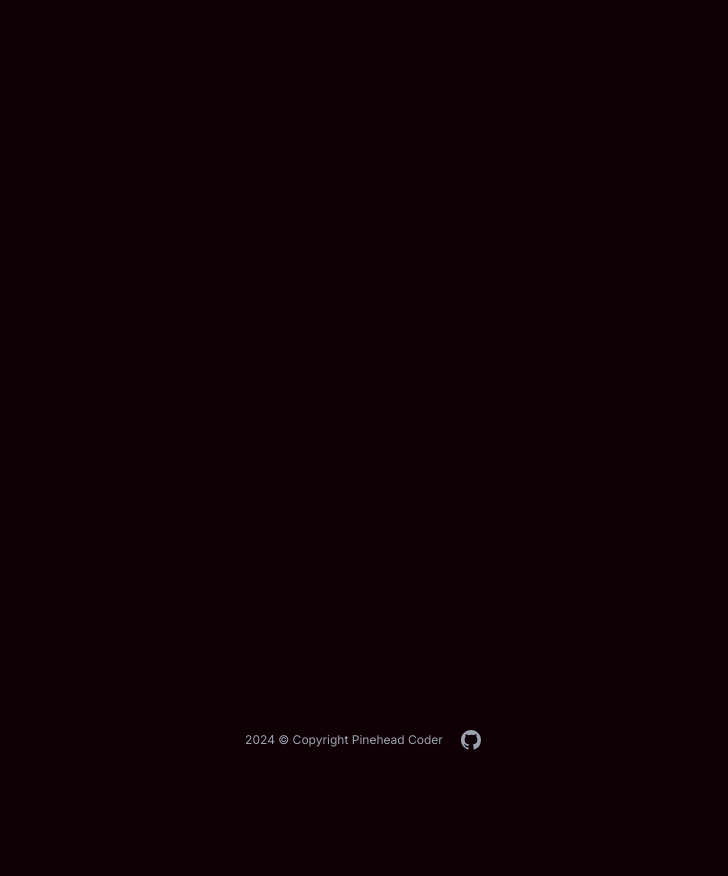
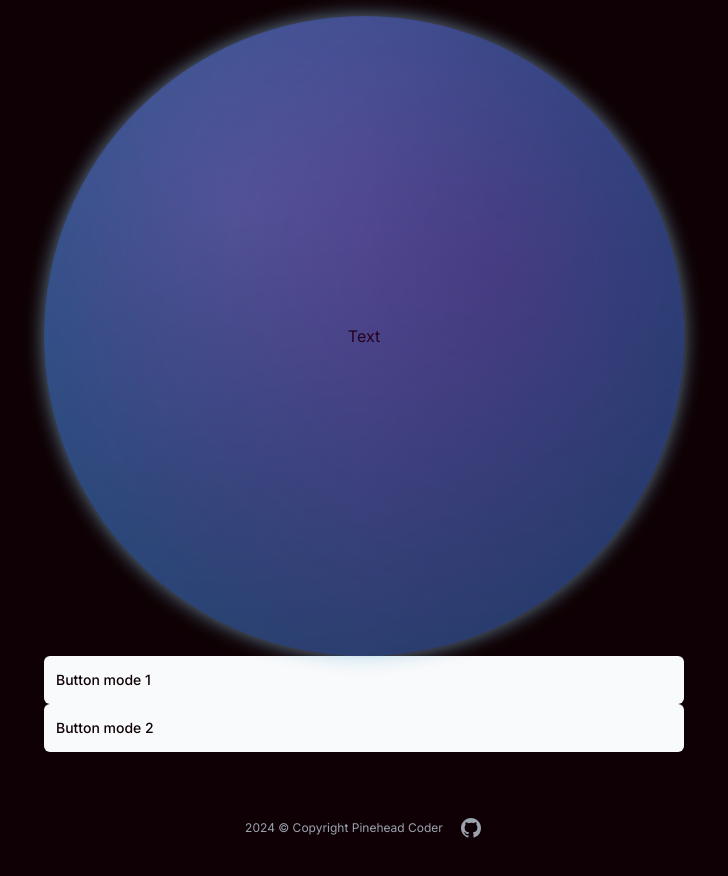
Before and after one commit to agacia1805/eight-ball-app, a Next.js app: page / in a window 1280 px wide. Shown: the top 876 px of the page, without its empty margins (276-1004 px from the left). Before the commit the page ends 800 px from the top, so only its background shows below. Built offline with nearby package versions, Linux system fonts and the light colour scheme; no server answers; the database is empty.

Commit message:
(feat) add search params to the main page

```diff
--- a/app/page.tsx
+++ b/app/page.tsx
@@ -1,11 +1,22 @@
-import Prophecy from '@/app/ui/prophecy';
-import Word from '@/app/ui/word';
+import Ball from '@/app/ui/ball';
 
-export default function Home() {
+export default function Home({
+  searchParams,
+}: {
+  searchParams?: {
+    query?: string;
+    page?: string;
+  };
+}) {
   return (
-    <main className='p-6'>
-      <Word />
-      <Prophecy />
+    <main className='mx-auto my-0 p-4'>
+      <Ball />
+      <button className='flex h-[48px] w-full grow items-center justify-center gap-2 rounded-md bg-gray-50 p-3 text-sm font-medium hover:bg-sky-100 hover:text-blue-600 md:flex-none md:justify-start md:p-2 md:px-3'>
+        Button mode 1
+      </button>
+      <button className='flex h-[48px] w-full grow items-center justify-center gap-2 rounded-md bg-gray-50 p-3 text-sm font-medium hover:bg-sky-100 hover:text-blue-600 md:flex-none md:justify-start md:p-2 md:px-3'>
+        Button mode 2
+      </button>
     </main>
   );
 }
```
